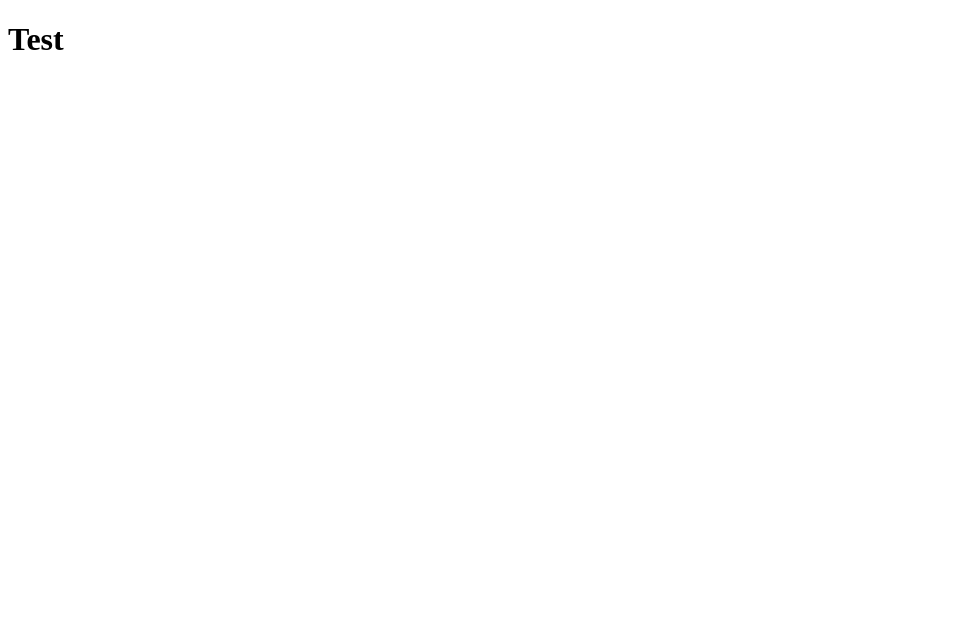
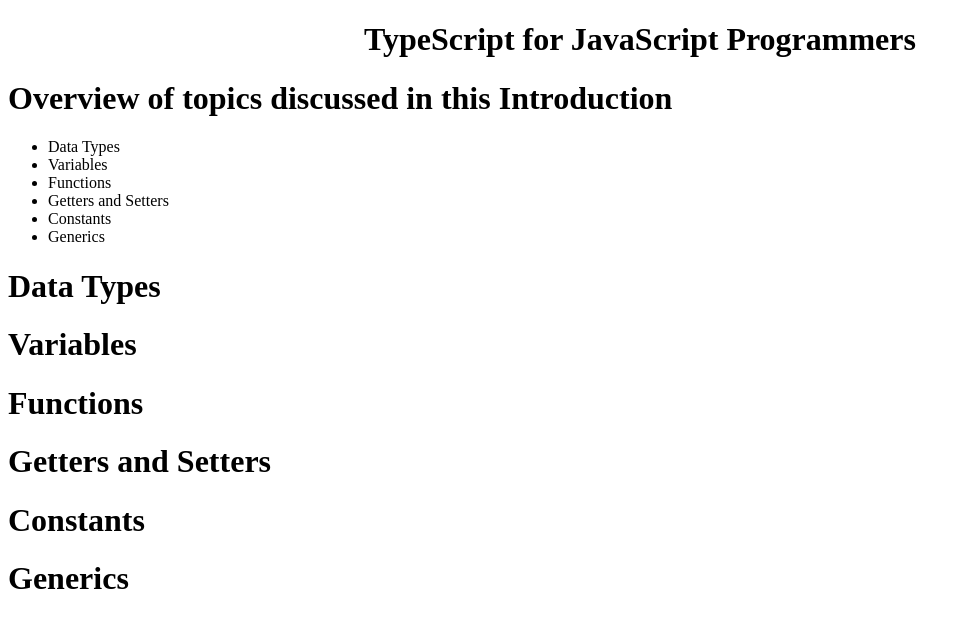
Before and after one commit to cs401-fall2022/lesson14-BWilson191, a plain HTML site: page index.html in a window 1280 px wide. Shown: the whole page, without its empty margins (0-971 px from the left). Drawn offline with Linux system fonts and the light colour scheme.

Commit message:
Rough layout complete
Rough layout of javascript concepts I will be covering done. I will be implementing styling with css next.

```diff
--- a/index.html
+++ b/index.html
@@ -12,8 +12,42 @@
 </head>
 
 <body>
-  <h1>Test</h1>
+    <h1 style="text-align: center;">TypeScript for JavaScript Programmers</h1>
+    <div>
+        <h1>Overview of topics discussed in this Introduction</h1>
+        <ul>
+            <li>Data Types</li>
+            <li>Variables</li>
+            <li>Functions</li>
+            <li>Getters and Setters</li>
+            <li>Constants</li>
+            <li>Generics</li>
+        </ul>
+    </div>
+    <div>
+        <h1>Data Types</h1>
 
+    </div>
+    <div>
+        <h1>Variables</h1>
+
+    </div>
+    <div>
+        <h1>Functions</h1>
+
+    </div>
+    <div>
+        <h1>Getters and Setters</h1>
+
+    </div>
+    <div>
+        <h1>Constants</h1>
+
+    </div>
+    <div>
+        <h1>Generics</h1>
+
+    </div>
 </body>
 
 </html>
```
